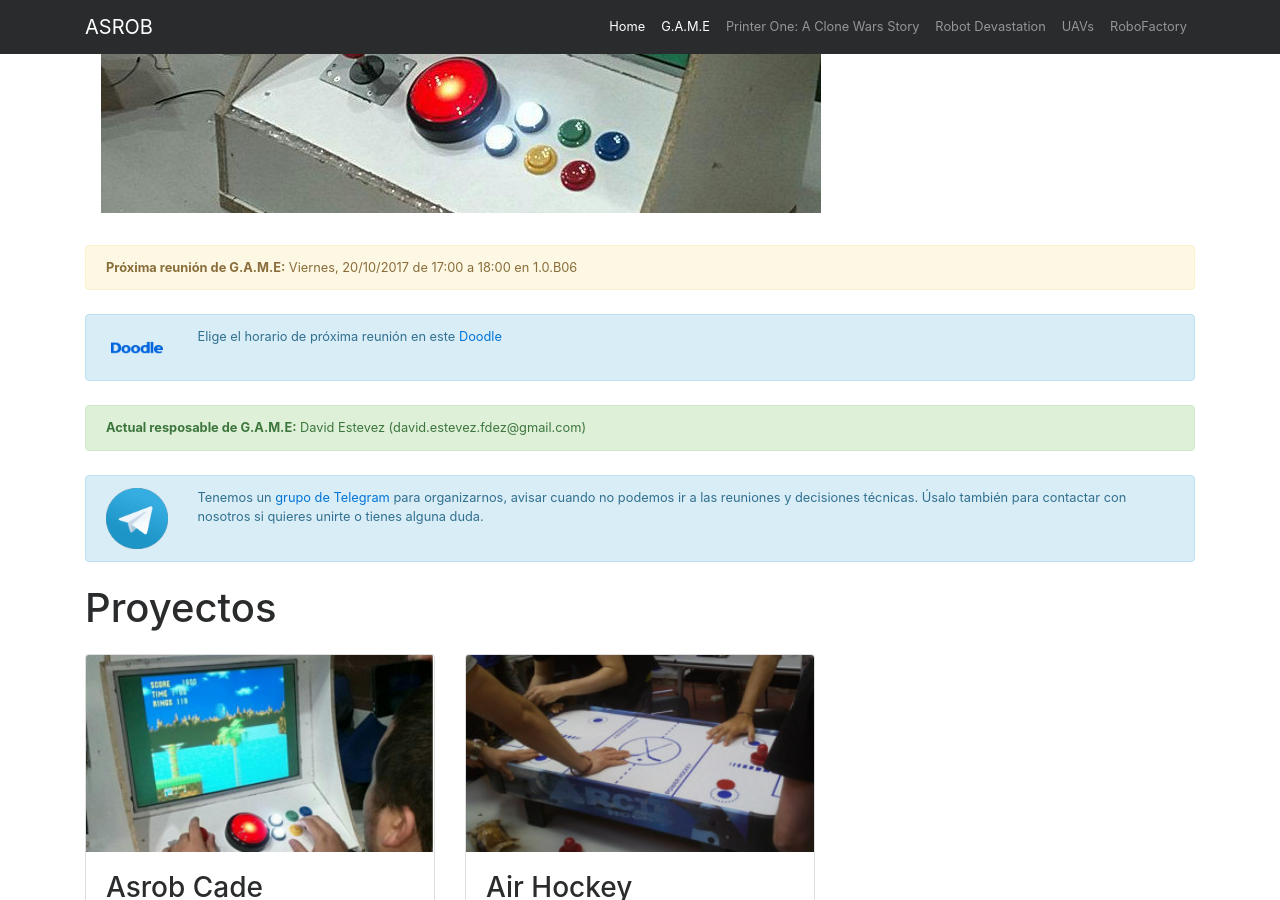
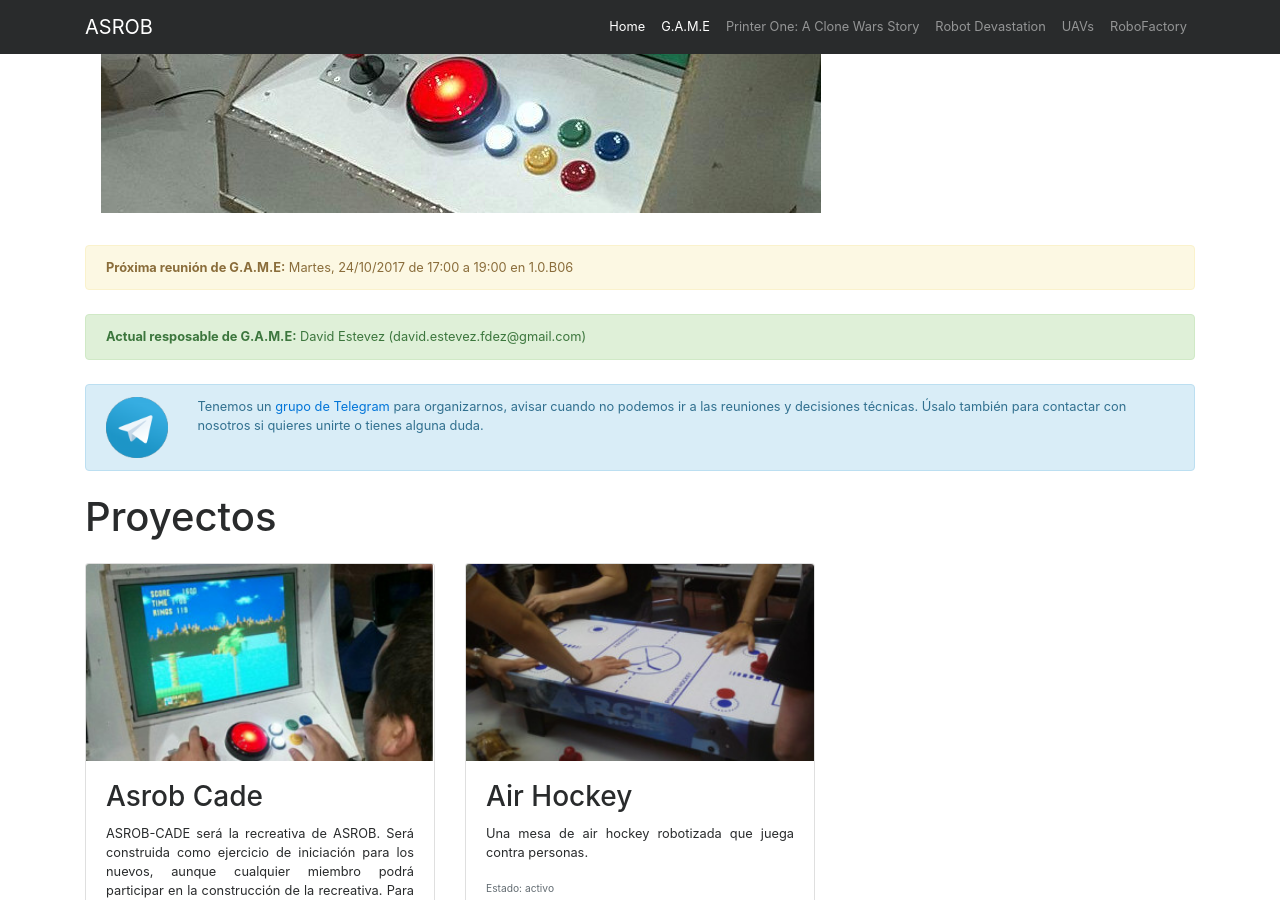
Before and after one commit to asrob-uc3m/asrob-uc3m.github.io, a Jekyll site: the page built from _workgroups/2017-05-28-game.markdown, in a window 1280 px wide and 900 px high, scrolled down 1053 px. Built offline with Jekyll 4.4.1, drawn with Linux system fonts in a browser that asks for light colours.

Commit message:
Next meeting

```diff
--- a/_workgroups/2017-05-28-game.markdown
+++ b/_workgroups/2017-05-28-game.markdown
@@ -10,8 +10,7 @@
 picture_full: /img/game-full.jpg
 manager: David Estevez
 manager_email: david.estevez.fdez@gmail.com
-next_meeting:  Viernes, 20/10/2017 de 17:00 a 18:00 en 1.0.B06
-next_meeting_doodle: http://doodle.com/poll/bdd8rc2qvq699umh
+next_meeting:  Martes, 24/10/2017 de 17:00 a 19:00 en 1.0.B06
 layout: workgroup
 ---
 
```
